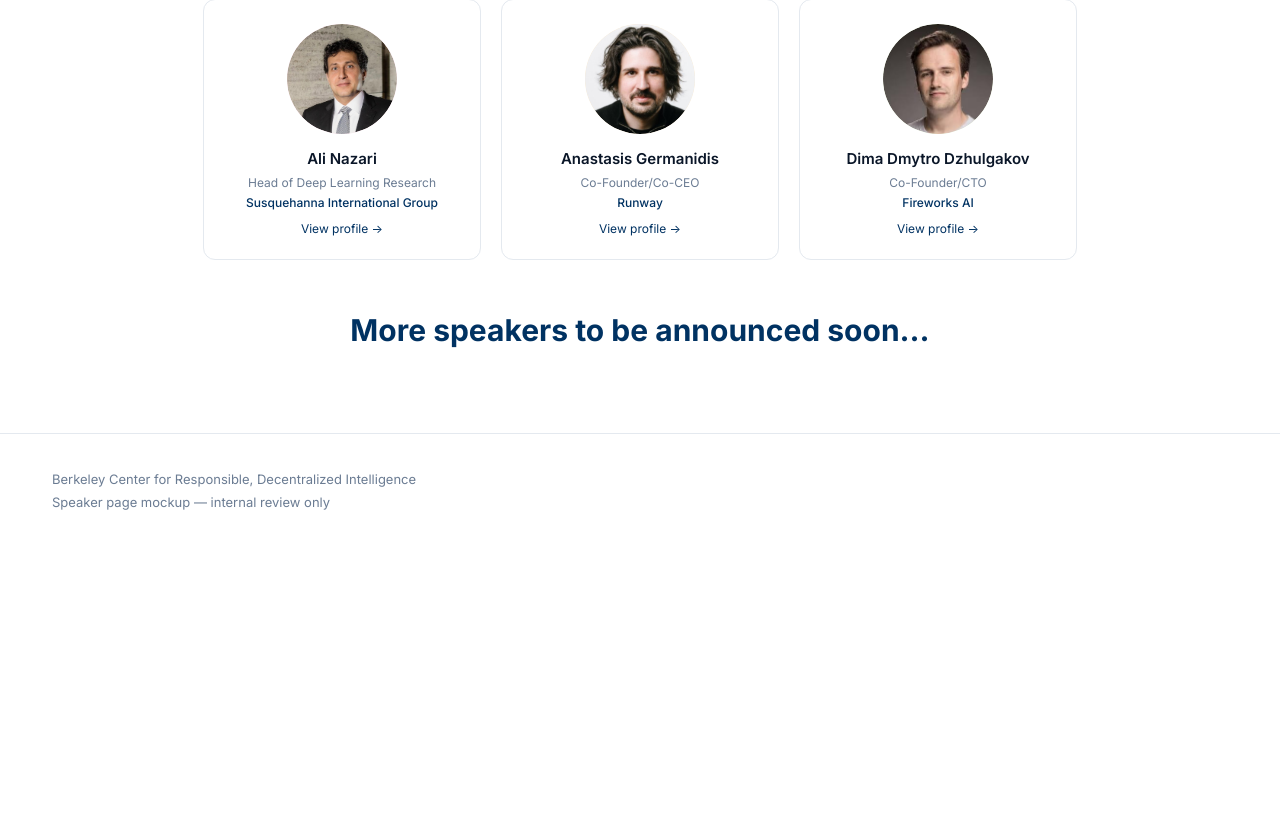
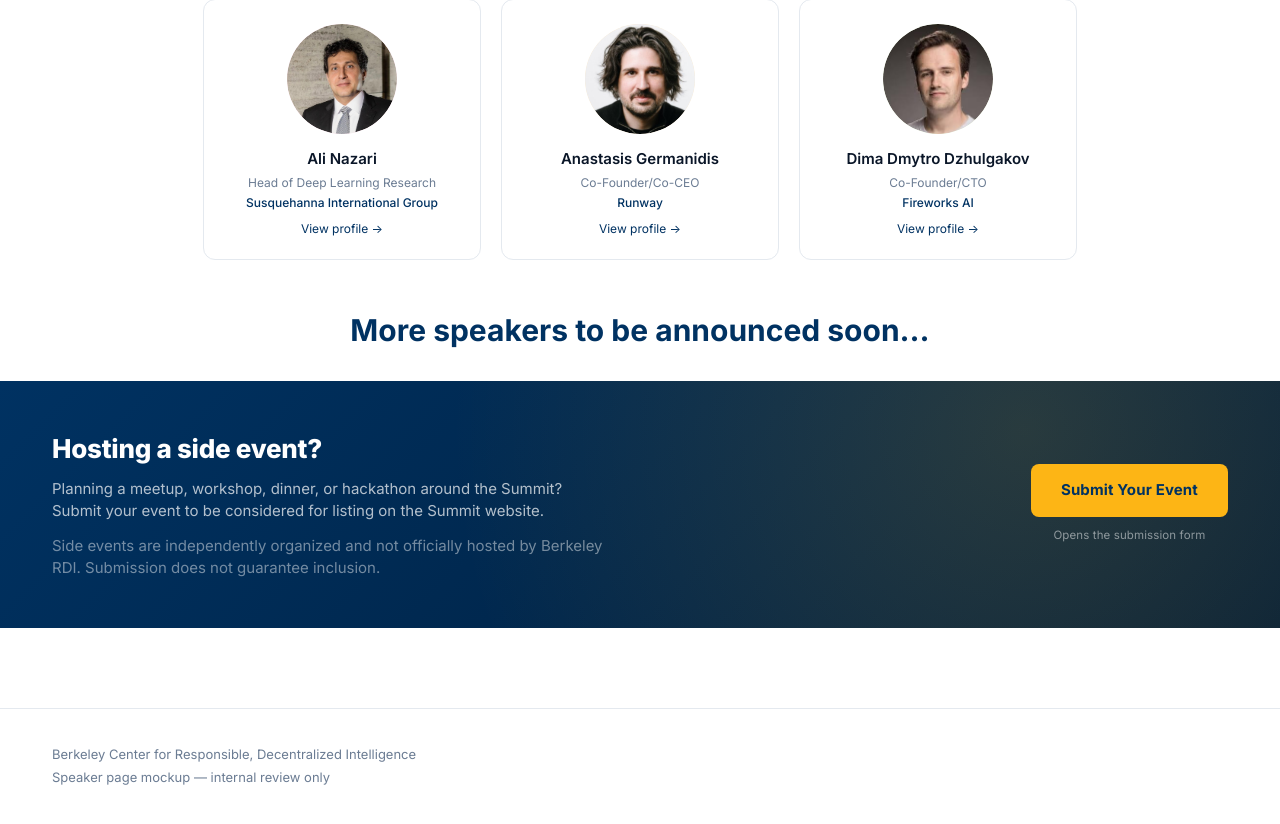
Before and after one commit to wilwixqa1/Agentic-AI-summit-Speaker-Page-Mockup, a FastAPI app: page /option-a in a window 1280 px wide. Shown: the part 3498-4322 px from the top of the page. Before the commit the page ends 4008 px from the top, so only its background shows below. Run offline with FastAPI, Linux system fonts and the light colour scheme.

Commit message:
Add side-event submission section to Option A

```diff
--- /dev/null
+++ b/app/static/css/sponsors.css
@@ -0,0 +1,142 @@
+/* ════════ SPONSOR SECTION ════════ */
+.sponsors-section {
+  padding: 64px 0 40px;
+  text-align: center;
+}
+.sponsors-title {
+  font-size: 40px;
+  font-weight: 800;
+  letter-spacing: -0.02em;
+  color: var(--berkeley-blue);
+  margin: 0 0 12px;
+}
+.sponsors-section .lede { margin-bottom: 44px; }
+
+.tier { margin-bottom: 36px; }
+.tier-label {
+  display: inline-block;
+  font-size: 11px;
+  font-weight: 700;
+  letter-spacing: 0.12em;
+  text-transform: uppercase;
+  color: var(--ink-2);
+  margin-bottom: 18px;
+  position: relative;
+  padding: 0 18px;
+}
+.tier-label::before, .tier-label::after {
+  content: '';
+  position: absolute;
+  top: 50%;
+  width: 40px;
+  height: 1px;
+  background: var(--line);
+}
+.tier-label::before { right: 100%; }
+.tier-label::after { left: 100%; }
+
+.logo-row {
+  display: flex;
+  flex-wrap: wrap;
+  justify-content: center;
+  align-items: center;
+  gap: 18px;
+}
+.logo-card {
+  background: #fff;
+  border: 1px solid var(--line);
+  border-radius: var(--radius);
+  display: flex;
+  align-items: center;
+  justify-content: center;
+  font-weight: 700;
+  color: var(--berkeley-blue);
+  transition: transform 0.18s ease, box-shadow 0.18s ease, border-color 0.18s ease;
+}
+.logo-card:hover {
+  transform: translateY(-3px);
+  box-shadow: 0 8px 22px rgba(0,50,98,0.12);
+  border-color: var(--berkeley-blue);
+}
+.tier-diamond .logo-card { width: 230px; height: 96px; font-size: 20px; }
+.tier-gold .logo-card    { width: 180px; height: 78px; font-size: 17px; }
+.tier-silver .logo-card  { width: 150px; height: 64px; font-size: 14px; color: var(--ink-2); }
+
+.sponsor-cta-wrap { margin-top: 20px; }
+
+/* ════════ SHARED GOLD BUTTON ════════ */
+.btn-gold {
+  display: inline-block;
+  background: var(--california-gold);
+  color: var(--berkeley-blue);
+  font-weight: 700;
+  font-size: 15px;
+  letter-spacing: 0.01em;
+  text-decoration: none;
+  padding: 15px 30px;
+  border-radius: 8px;
+  transition: transform 0.16s ease, box-shadow 0.16s ease;
+  white-space: nowrap;
+}
+.btn-gold:hover {
+  transform: translateY(-2px);
+  box-shadow: 0 10px 26px rgba(253,181,21,0.35);
+  text-decoration: none;
+}
+
+/* ════════ SIDE EVENTS LINE ════════ */
+.side-events {
+  background: linear-gradient(135deg, var(--berkeley-blue) 0%, #001d3a 100%);
+  margin-top: 28px;
+  position: relative;
+  overflow: hidden;
+}
+.side-events::before {
+  content: '';
+  position: absolute; inset: 0;
+  background: radial-gradient(circle at 80% 20%, rgba(253,181,21,0.16), transparent 55%);
+  pointer-events: none;
+}
+.side-events-inner {
+  padding: 48px 32px;
+  display: flex;
+  align-items: center;
+  justify-content: space-between;
+  gap: 32px;
+  flex-wrap: wrap;
+  position: relative;
+  z-index: 1;
+}
+.se-copy { flex: 1 1 420px; }
+.se-copy h2 {
+  font-size: 26px;
+  font-weight: 800;
+  letter-spacing: -0.01em;
+  color: #fff;
+  margin: 0 0 10px;
+}
+.se-copy p {
+  color: rgba(255,255,255,0.7);
+  font-size: 15px;
+  max-width: 560px;
+  margin: 0;
+}
+.se-disclaimer {
+  font-size: 12.5px;
+  color: rgba(255,255,255,0.45) !important;
+  margin-top: 12px !important;
+}
+.se-cta { flex: 0 0 auto; text-align: center; }
+.btn-sub {
+  display: block;
+  font-size: 11.5px;
+  color: rgba(255,255,255,0.5);
+  margin-top: 10px;
+  letter-spacing: 0.01em;
+}
+
+@media (max-width: 720px) {
+  .side-events-inner { flex-direction: column; align-items: flex-start; }
+  .se-cta { width: 100%; }
+  .btn-gold { display: block; text-align: center; }
+}
--- a/app/templates/option_a.html
+++ b/app/templates/option_a.html
@@ -1,7 +1,8 @@
 {% extends "base.html" %}
 {% set active = 'a' %}
 {% block title %}Option A — Circle Grid{% endblock %}
-{% block head %}<link rel="stylesheet" href="/static/css/option_a.css">{% endblock %}
+{% block head %}<link rel="stylesheet" href="/static/css/option_a.css">
+<link rel="stylesheet" href="/static/css/sponsors.css">{% endblock %}
 {% block content %}
 <section class="speakers-section">
   <div class="container">
@@ -43,6 +44,21 @@
     <p class="more-announced">More speakers to be announced soon...</p>
   </div>
 </section>
+
+<!-- ════════ SIDE EVENTS LINE — NEW (per Linda; sits after the sponsor section on the production page) ════════ -->
+<section class="side-events">
+  <div class="container side-events-inner">
+    <div class="se-copy">
+      <h2>Hosting a side event?</h2>
+      <p>Planning a meetup, workshop, dinner, or hackathon around the Summit? Submit your event to be considered for listing on the Summit website.</p>
+      <p class="se-disclaimer">Side events are independently organized and not officially hosted by Berkeley RDI. Submission does not guarantee inclusion.</p>
+    </div>
+    <div class="se-cta">
+      <a class="btn-gold" href="https://docs.google.com/forms/d/e/1FAIpQLSfkh3gu3p4L8abzHqFhAavPDpwuucmq1TXDW89_uVBws24fag/viewform" target="_blank" rel="noopener">Submit Your Event</a>
+      <span class="btn-sub">Opens the submission form</span>
+    </div>
+  </div>
+</section>
 {% endblock %}
 {% block scripts %}
 <script>
```
